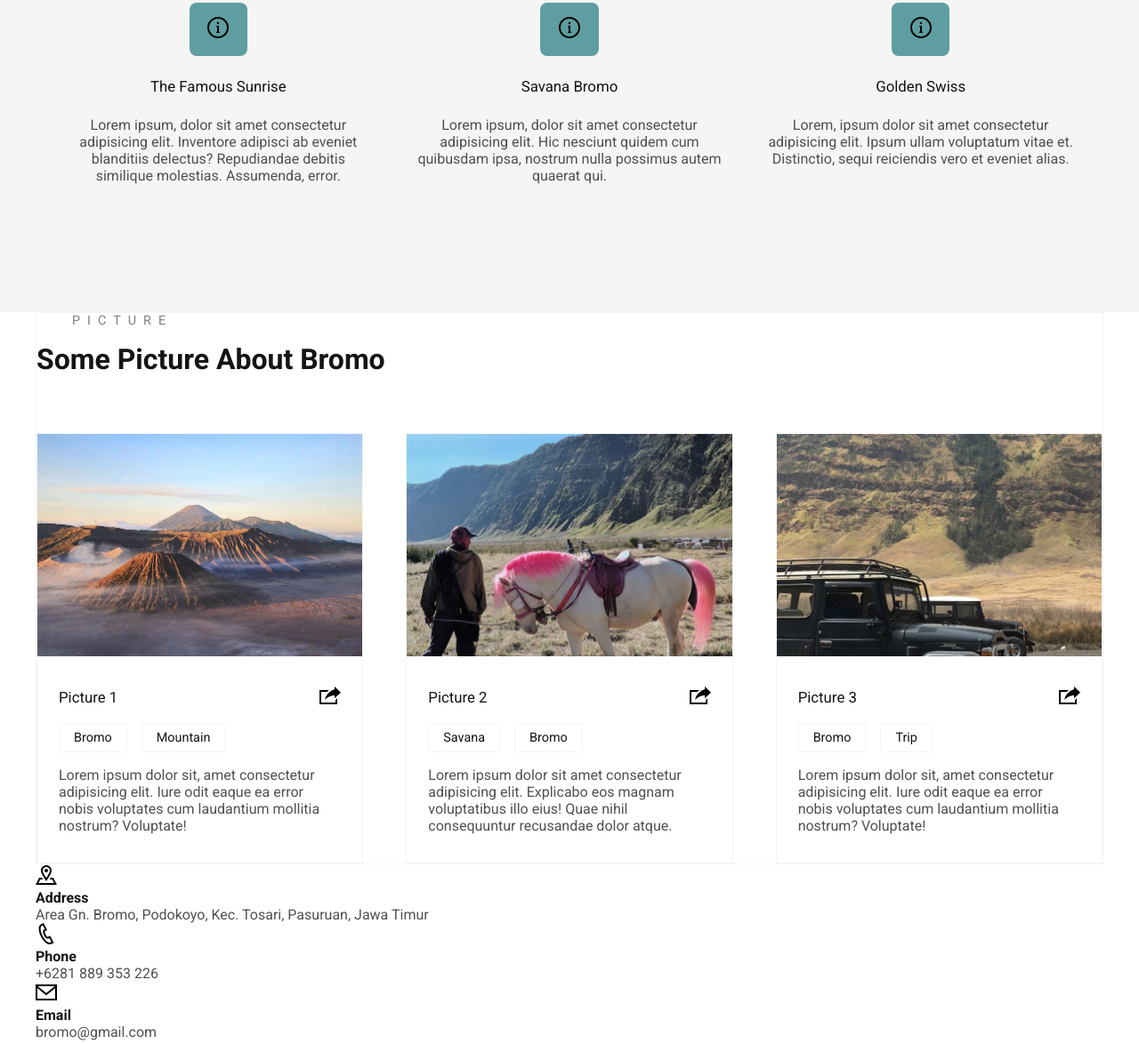
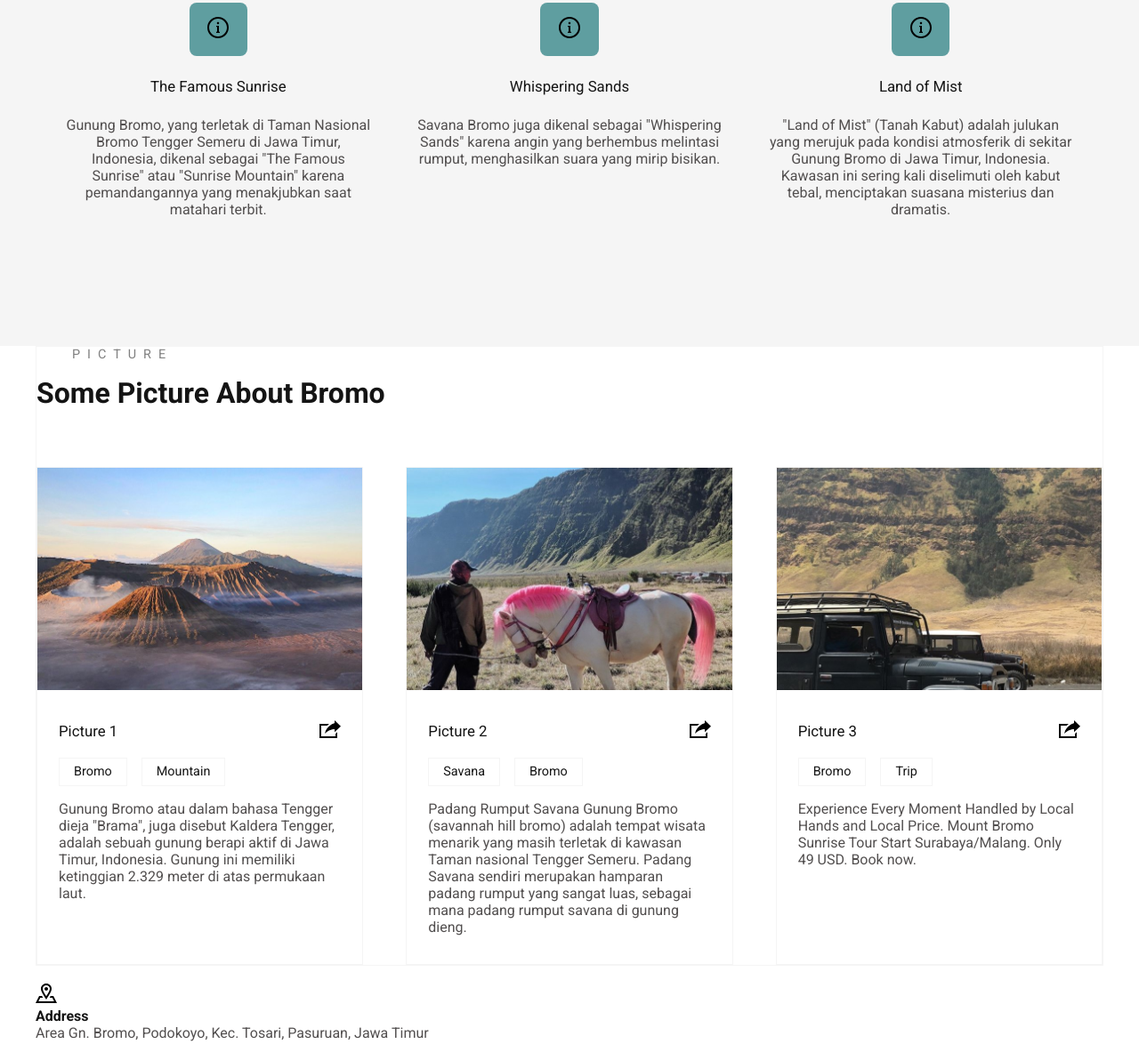
Before and after one commit to autoritee/Bromo, a plain HTML site: page index.html in a window 1280 px wide. Shown: the part 1109-2283 px from the top of the page at 89% size. Drawn offline with Linux system fonts and the light colour scheme.

Commit message:
update index.html

```diff
--- a/index.html
+++ b/index.html
@@ -74,9 +74,7 @@
             <article>
               <h4>The Famous Sunrise</h4>
             <p>
-              Lorem ipsum, dolor sit amet consectetur adipisicing elit.
-              Inventore adipisci ab eveniet blanditiis delectus? Repudiandae
-              debitis similique molestias. Assumenda, error.
+              Gunung Bromo, yang terletak di Taman Nasional Bromo Tengger Semeru di Jawa Timur, Indonesia, dikenal sebagai "The Famous Sunrise" atau "Sunrise Mountain" karena pemandangannya yang menakjubkan saat matahari terbit.
             </p>
             </article>
             </div>
@@ -96,11 +94,9 @@
               </svg>
             </div>
             <article>
-               <h4>Savana Bromo</h4>
+               <h4>Whispering Sands</h4>
             <p>
-              Lorem ipsum, dolor sit amet consectetur adipisicing elit. Hic
-              nesciunt quidem cum quibusdam ipsa, nostrum nulla possimus autem
-              quaerat qui.
+              Savana Bromo juga dikenal sebagai "Whispering Sands" karena angin yang berhembus melintasi rumput, menghasilkan suara yang mirip bisikan.
             </p>
             </article>
 
@@ -121,11 +117,9 @@
               </svg>
             </div>
             <article>
-              <h4>Golden Swiss</h4>
+              <h4>Land of Mist</h4>
             <p>
-              Lorem, ipsum dolor sit amet consectetur adipisicing elit. Ipsum
-              ullam voluptatum vitae et. Distinctio, sequi reiciendis vero et
-              eveniet alias.
+              "Land of Mist" (Tanah Kabut) adalah julukan yang merujuk pada kondisi atmosferik di sekitar Gunung Bromo di Jawa Timur, Indonesia. Kawasan ini sering kali diselimuti oleh kabut tebal, menciptakan suasana misterius dan dramatis.
             </p>
             </article>
 
@@ -152,7 +146,7 @@
             <div class="picture-info">
               <div class="picture-title">
                 <h4>Picture 1</h4>
-                <a href="https://id.wikipedia.org/wiki/Gunung_Bromo" class="picture-link">
+                <a href="https://id.wikipedia.org/wiki/Gunung_Bromo" class="picture-link" target="_blank">
                   <svg
                     xmlns="http://www.w3.org/2000/svg"
                     width="24"
@@ -172,9 +166,7 @@
               </div>
 
               <p>
-                Lorem ipsum dolor sit, amet consectetur adipisicing elit. Iure
-                odit eaque ea error nobis voluptates cum laudantium mollitia
-                nostrum? Voluptate!
+                Gunung Bromo atau dalam bahasa Tengger dieja "Brama", juga disebut Kaldera Tengger, adalah sebuah gunung berapi aktif di Jawa Timur, Indonesia. Gunung ini memiliki ketinggian 2.329 meter di atas permukaan laut.
               </p>
             </div>
           </div>
@@ -188,7 +180,7 @@
             <div class="picture-info">
               <div class="picture-title">
                 <h4>Picture 2</h4>
-                <a href="https://www.agentwisatabromo.com/wisata-bukit-savana-savana-hill-gunung-bromo.html" class="picture-link">
+                <a href="https://www.agentwisatabromo.com/wisata-bukit-savana-savana-hill-gunung-bromo.html" class="picture-link" target="_blank">
                   <svg
                     xmlns="http://www.w3.org/2000/svg"
                     width="24"
@@ -208,9 +200,7 @@
               </div>
 
               <p>
-                Lorem ipsum dolor sit amet consectetur adipisicing elit.
-                Explicabo eos magnam voluptatibus illo eius! Quae nihil
-                consequuntur recusandae dolor atque.
+                Padang Rumput Savana Gunung Bromo (savannah hill bromo) adalah tempat wisata menarik yang masih terletak di kawasan Taman nasional Tengger Semeru. Padang Savana sendiri merupakan hamparan padang rumput yang sangat luas, sebagai mana padang rumput savana di gunung dieng.
               </p>
             </div>
           </div>
@@ -223,7 +213,7 @@
             <div class="picture-info">
               <div class="picture-title">
                 <h4>Picture 3</h4>
-                <a href="https://trippytriptour.com/?gclid=Cj0KCQiApOyqBhDlARIsAGfnyMprmTNnCl5G5139G9CFN3qxSrXppRRpJCwGyQWBpsoI-GTeSIryXikaArXqEALw_wcB" class="picture-link">
+                <a href="https://trippytriptour.com/?gclid=Cj0KCQiApOyqBhDlARIsAGfnyMprmTNnCl5G5139G9CFN3qxSrXppRRpJCwGyQWBpsoI-GTeSIryXikaArXqEALw_wcB" class="picture-link" target="_blank">
                   <svg
                     xmlns="http://www.w3.org/2000/svg"
                     width="24"
@@ -243,15 +233,14 @@
               </div>
 
               <p>
-                Lorem ipsum dolor sit, amet consectetur adipisicing elit. Iure
-                odit eaque ea error nobis voluptates cum laudantium mollitia
-                nostrum? Voluptate!
+                Experience Every Moment Handled by Local Hands and Local Price. Mount Bromo Sunrise Tour Start Surabaya/Malang. Only 49 USD. Book now.
               </p>
             </div>
           </div>
         </div>
       </div>
     </section>
+    <br>
     <!-- End Picture -->
 
     <!-- Contact -->
@@ -276,6 +265,7 @@
               <h4>Address</h4>
               <p>Area Gn. Bromo, Podokoyo, Kec. Tosari, Pasuruan, Jawa Timur</p>
             </div>
+            <br>
 
           <!-- Contact 2 -->
             <div class="contact-item">
@@ -286,6 +276,7 @@
                 <h4>Phone</h4>
                 <p>+6281 889 353 226</p>
             </div>
+            <br>
 
           <!-- contact 3 -->
               <div class="contact-item">
@@ -296,10 +287,16 @@
                   <h4>Email</h4>
                   <p>bromo@gmail.com</p>
               </div>
+              <br>
           </div>
         </div>
       </div>
     </section>
     <!-- EndContact -->
+
+    <footer>
+      <p>&copy; 2023 This website was created by Zain</p>
+    </footer>
+
   </body>
 </html>
```
